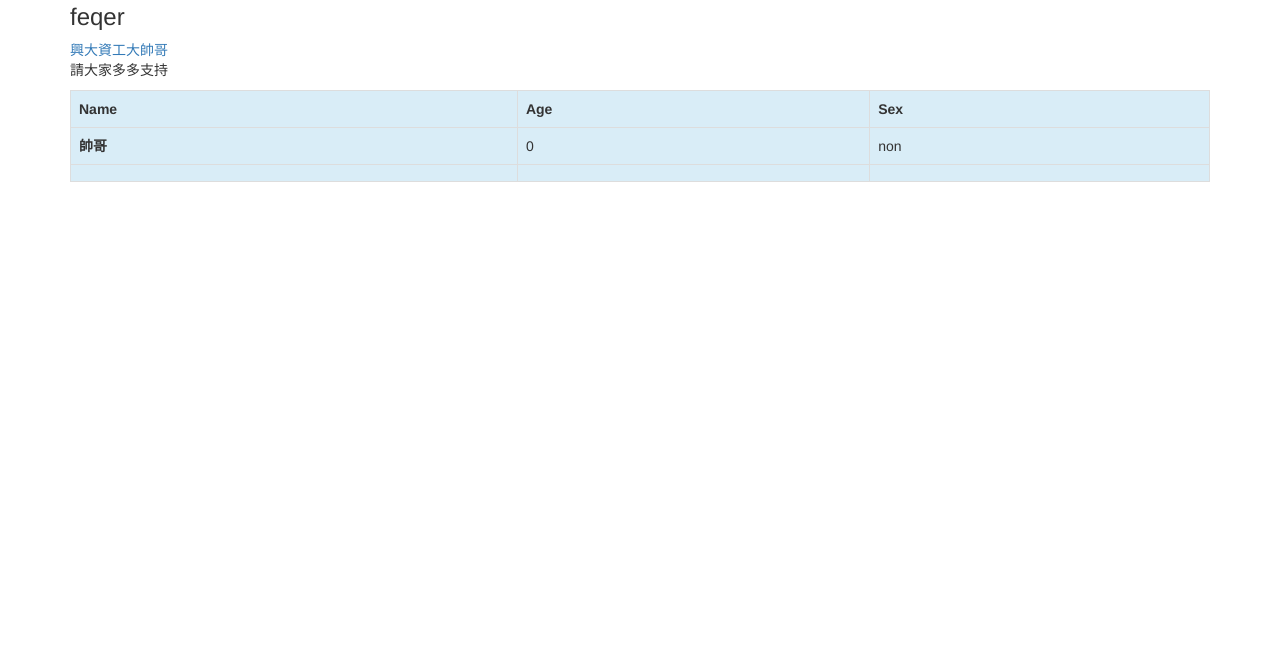
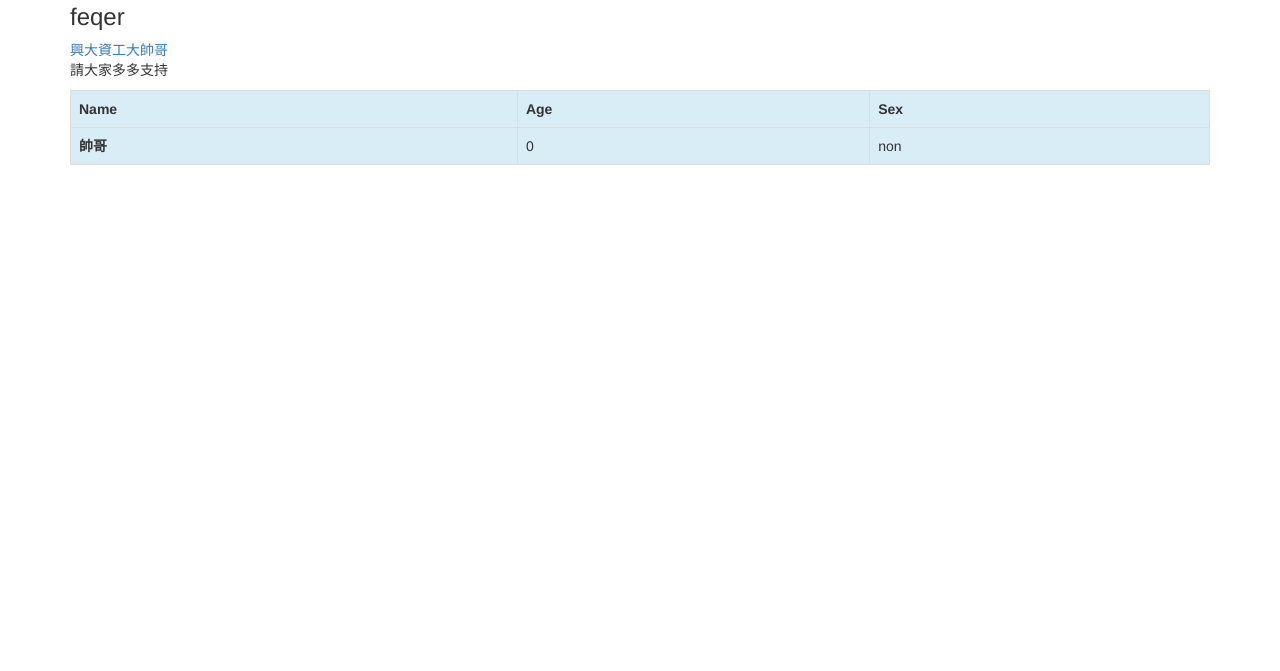
Before and after one commit to smallhand/smallhand.github.io, a plain HTML site: page 20141030.html in a window 1280 px wide. Shown: the part 129-800 px from the top of the page. Drawn offline with nearby package versions, Linux system fonts and the light colour scheme.

Commit message:
Update 20141030.html

```diff
--- a/20141030.html
+++ b/20141030.html
@@ -44,12 +44,7 @@
    				<td> non </td>
 
    			</tr>
-   			<tr class="info">
-   				<th> </th>
-   				<th> </th>
-   				<th> </th>
 
-   			</tr>
    		</table>
 
 
```
